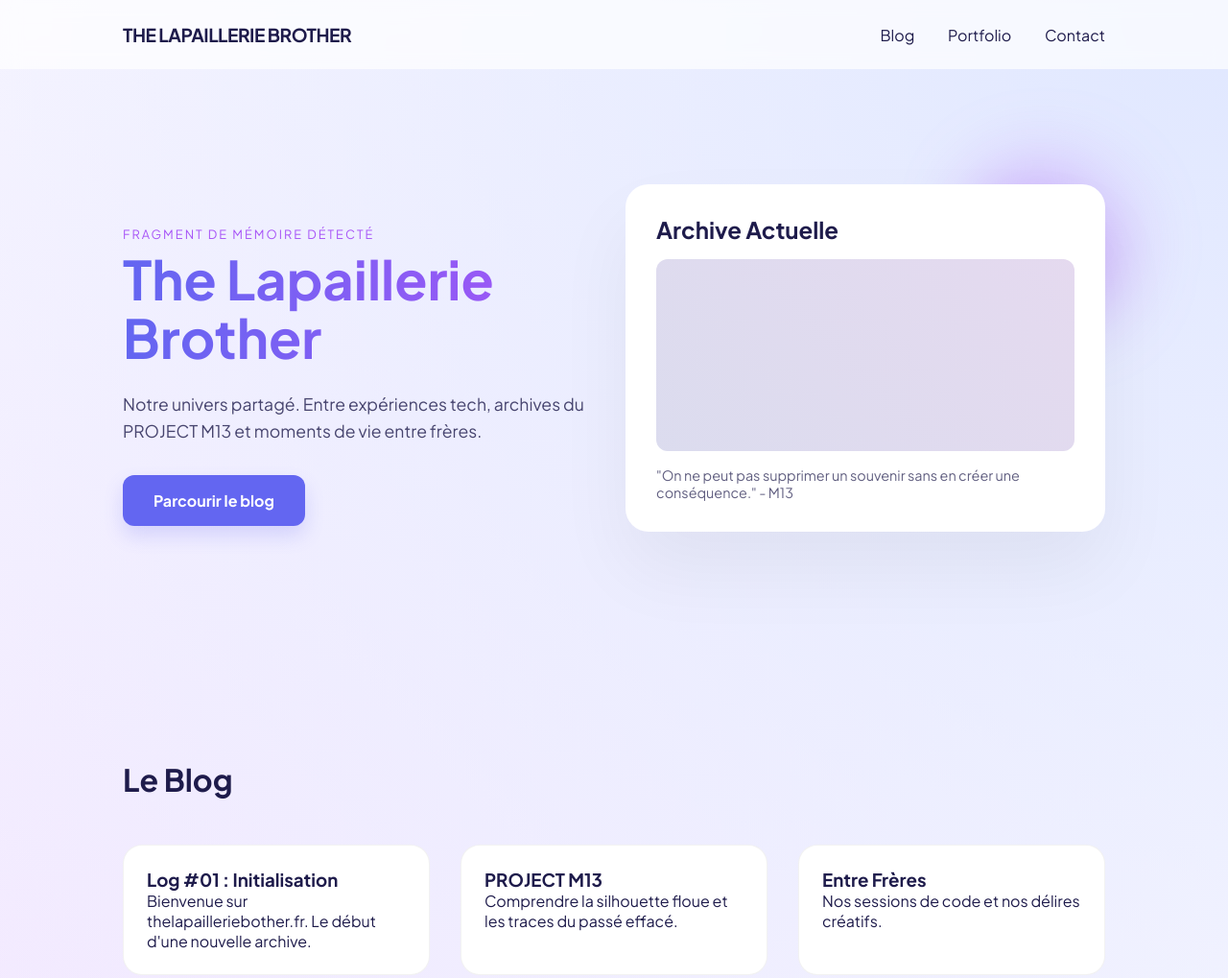
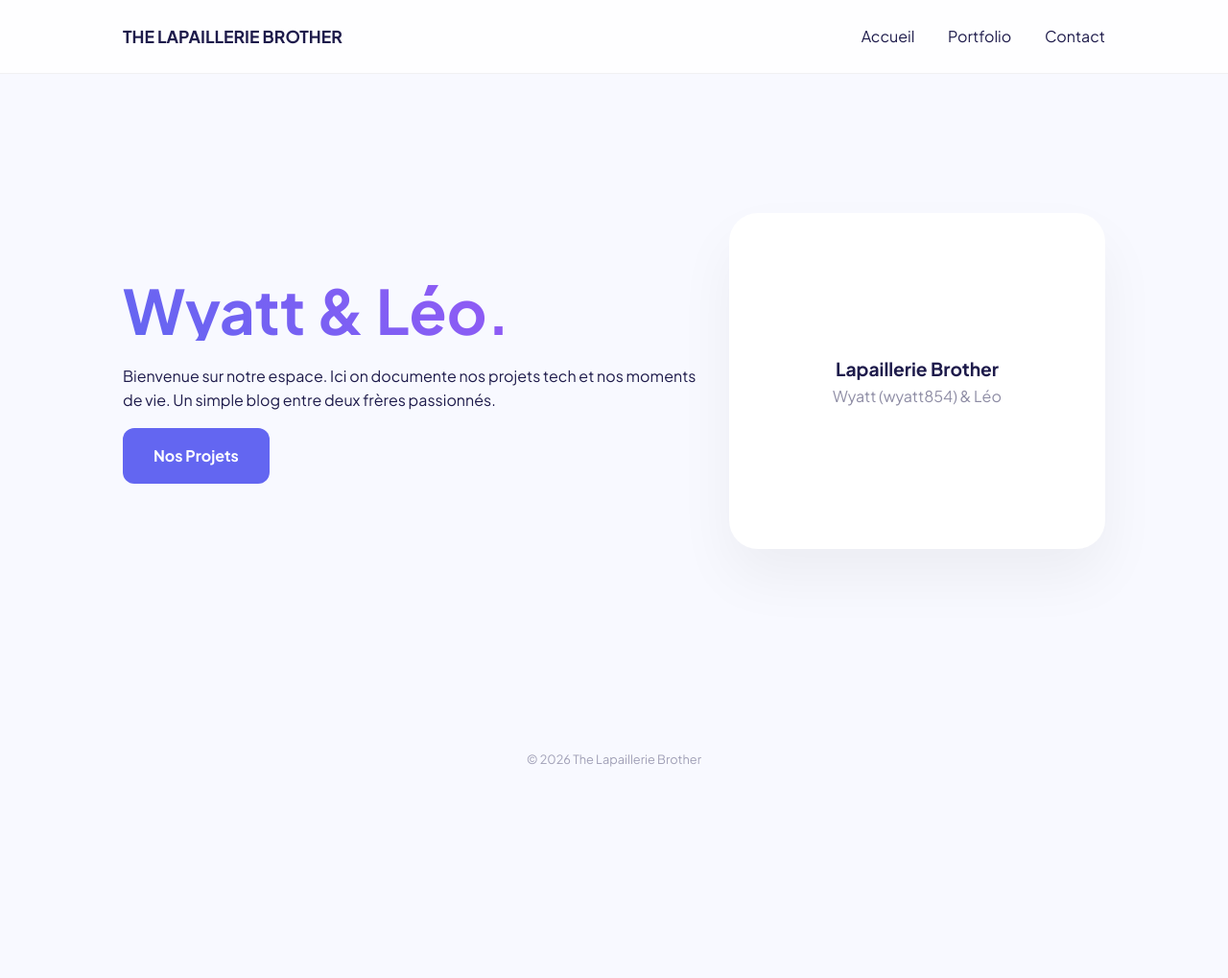
Before and after one commit to wyatt854/thelapailleriebrother.fr, a plain HTML site: page index.html in a window 1280 px wide. Shown: the top 1019 px of the page at 96% size. After the commit the page ends 866 px from the top, so only its background shows below. Drawn offline with Linux system fonts and the light colour scheme.

Commit message:
Update index.html

```diff
--- a/index.html
+++ b/index.html
@@ -3,234 +3,46 @@
 <head>
     <meta charset="UTF-8">
     <meta name="viewport" content="width=device-width, initial-scale=1.0">
-    <title>The Lapaillerie Brother | Blog & Portfolio</title>
-    <link rel="preconnect" href="https://fonts.googleapis.com">
-    <link rel="preconnect" href="https://fonts.gstatic.com" crossorigin>
+    <title>The Lapaillerie Brother | Wyatt & Léo</title>
     <link href="https://fonts.googleapis.com/css2?family=Plus+Jakarta+Sans:wght@300;400;700&display=swap" rel="stylesheet">
     <style>
-        :root {
-            --bg-color: #f8f9ff;
-            --primary-accent: #6366f1;
-            --secondary-accent: #a855f7;
-            --text-dark: #1e1b4b;
-            --glass: rgba(255, 255, 255, 0.7);
-        }
-
-        * {
-            margin: 0;
-            padding: 0;
-            box-sizing: border-box;
-        }
-
-        body {
-            font-family: 'Plus Jakarta Sans', sans-serif;
-            background-color: var(--bg-color);
-            color: var(--text-dark);
-            overflow-x: hidden;
-            background: radial-gradient(circle at top right, #e0e7ff, transparent),
-                        radial-gradient(circle at bottom left, #f3e8ff, transparent);
-            min-height: 100vh;
-        }
-
-        /* Navigation Style Hostinger */
-        nav {
-            display: flex;
-            justify-content: space-between;
-            align-items: center;
-            padding: 1.5rem 10%;
-            background: var(--glass);
-            backdrop-filter: blur(10px);
-            position: sticky;
-            top: 0;
-            z-index: 100;
-        }
-
-        .logo {
-            font-weight: 700;
-            font-size: 1.2rem;
-            letter-spacing: -0.5px;
-            text-transform: uppercase;
-        }
-
-        .nav-links a {
-            text-decoration: none;
-            color: var(--text-dark);
-            margin-left: 2rem;
-            font-weight: 500;
-            transition: color 0.3s;
-        }
-
-        .nav-links a:hover {
-            color: var(--primary-accent);
-        }
-
-        /* Hero Section */
-        header {
-            display: flex;
-            align-items: center;
-            justify-content: space-between;
-            padding: 5rem 10%;
-            min-height: 80vh;
-        }
-
-        .hero-content {
-            max-width: 500px;
-        }
-
-        .hero-content h1 {
-            font-size: 3.5rem;
-            line-height: 1.1;
-            margin-bottom: 1.5rem;
-            background: linear-gradient(to right, var(--primary-accent), var(--secondary-accent));
-            -webkit-background-clip: text;
-            -webkit-text-fill-color: transparent;
-        }
-
-        .hero-content p {
-            font-size: 1.1rem;
-            line-height: 1.6;
-            margin-bottom: 2rem;
-            opacity: 0.8;
-        }
-
-        .btn {
-            display: inline-block;
-            padding: 1rem 2rem;
-            background: var(--primary-accent);
-            color: white;
-            text-decoration: none;
-            border-radius: 12px;
-            font-weight: 600;
-            box-shadow: 0 10px 20px rgba(99, 102, 241, 0.2);
-            transition: transform 0.3s;
-        }
-
-        .btn:hover {
-            transform: translateY(-3px);
-        }
-
-        /* Visual Element */
-        .hero-visual {
-            position: relative;
-            width: 500px;
-            height: 400px;
-        }
-
-        .card-preview {
-            background: white;
-            padding: 2rem;
-            border-radius: 24px;
-            box-shadow: 0 40px 80px rgba(0,0,0,0.05);
-            position: absolute;
-            width: 100%;
-            z-index: 2;
-        }
-
-        .floating-shape {
-            position: absolute;
-            width: 150px;
-            height: 150px;
-            background: linear-gradient(45deg, var(--secondary-accent), transparent);
-            filter: blur(40px);
-            top: -20px;
-            right: -20px;
-            z-index: 1;
-            border-radius: 50%;
-        }
-
-        /* Content Section */
-        section {
-            padding: 5rem 10%;
-        }
-
-        .grid {
-            display: grid;
-            grid-template-columns: repeat(auto-fit, minmax(300px, 1fr));
-            gap: 2rem;
-        }
-
-        .post-card {
-            background: white;
-            padding: 1.5rem;
-            border-radius: 20px;
-            border: 1px solid rgba(0,0,0,0.05);
-            transition: 0.3s;
-        }
-
-        .post-card:hover {
-            border-color: var(--primary-accent);
-        }
-
-        footer {
-            text-align: center;
-            padding: 3rem;
-            opacity: 0.5;
-            font-size: 0.9rem;
-        }
-
-        .m13-glitch {
-            font-size: 0.8rem;
-            letter-spacing: 2px;
-            text-transform: uppercase;
-            color: var(--secondary-accent);
-            margin-bottom: 0.5rem;
-            display: block;
-        }
-
+        :root { --bg: #f8f9ff; --primary: #6366f1; --dark: #1e1b4b; --glass: rgba(255, 255, 255, 0.8); }
+        * { margin: 0; padding: 0; box-sizing: border-box; }
+        body { font-family: 'Plus Jakarta Sans', sans-serif; background: var(--bg); color: var(--dark); line-height: 1.6; }
+        nav { display: flex; justify-content: space-between; align-items: center; padding: 1.5rem 10%; background: var(--glass); backdrop-filter: blur(10px); position: sticky; top: 0; z-index: 100; border-bottom: 1px solid rgba(0,0,0,0.05); }
+        .logo { font-weight: 700; text-transform: uppercase; font-size: 1.1rem; }
+        .nav-links a { text-decoration: none; color: var(--dark); margin-left: 2rem; font-weight: 500; }
+        header { display: flex; align-items: center; justify-content: space-between; padding: 8rem 10%; min-height: 80vh; gap: 2rem; }
+        .hero-text { max-width: 600px; }
+        .hero-text h1 { font-size: 4rem; line-height: 1; margin-bottom: 1.5rem; background: linear-gradient(45deg, #6366f1, #a855f7); -webkit-background-clip: text; -webkit-text-fill-color: transparent; }
+        .btn { display: inline-block; padding: 1rem 2rem; background: var(--primary); color: white; text-decoration: none; border-radius: 12px; font-weight: 600; margin-top: 1rem; transition: 0.3s; }
+        .btn:hover { transform: translateY(-3px); box-shadow: 0 10px 20px rgba(99, 102, 241, 0.2); }
+        .hero-img { position: relative; width: 450px; height: 350px; background: white; border-radius: 30px; box-shadow: 0 30px 60px rgba(0,0,0,0.05); display: flex; align-items: center; justify-content: center; }
+        footer { text-align: center; padding: 4rem; opacity: 0.4; font-size: 0.8rem; }
     </style>
 </head>
 <body>
-
     <nav>
         <div class="logo">The Lapaillerie Brother</div>
         <div class="nav-links">
-            <a href="#blog">Blog</a>
-            <a href="#portfolio">Portfolio</a>
-            <a href="#contact">Contact</a>
+            <a href="/">Accueil</a>
+            <a href="/portfolio/">Portfolio</a>
+            <a href="/contact/">Contact</a>
         </div>
     </nav>
-
     <header>
-        <div class="hero-content">
-            <span class="m13-glitch">Fragment de mémoire détecté</span>
-            <h1>The Lapaillerie Brother</h1>
-            <p>Notre univers partagé. Entre expériences tech, archives du PROJECT M13 et moments de vie entre frères.</p>
-            <a href="#blog" class="btn">Parcourir le blog</a>
+        <div class="hero-text">
+            <h1>Wyatt & Léo.</h1>
+            <p>Bienvenue sur notre espace. Ici on documente nos projets tech et nos moments de vie. Un simple blog entre deux frères passionnés.</p>
+            <a href="/portfolio/" class="btn">Nos Projets</a>
         </div>
-
-        <div class="hero-visual">
-            <div class="floating-shape"></div>
-            <div class="card-preview">
-                <h2 style="margin-bottom: 1rem;">Archive Actuelle</h2>
-                <div style="width: 100%; height: 200px; background: #eee; border-radius: 12px; margin-bottom: 1rem; overflow: hidden; position: relative;">
-                    <div style="position: absolute; inset: 0; background: linear-gradient(45deg, #6366f122, #a855f722);"></div>
-                </div>
-                <p style="font-size: 0.9rem; opacity: 0.7;">"On ne peut pas supprimer un souvenir sans en créer une conséquence." - M13</p>
+        <div class="hero-img">
+            <div style="text-align: center;">
+                <p style="font-weight: bold; font-size: 1.2rem;">Lapaillerie Brother</p>
+                <p style="opacity: 0.5;">Wyatt (wyatt854) & Léo</p>
             </div>
         </div>
     </header>
-
-    <section id="blog">
-        <h2 style="margin-bottom: 3rem; font-size: 2rem;">Le Blog</h2>
-        <div class="grid">
-            <div class="post-card">
-                <h3>Log #01 : Initialisation</h3>
-                <p>Bienvenue sur thelapailleriebother.fr. Le début d'une nouvelle archive.</p>
-            </div>
-            <div class="post-card">
-                <h3>PROJECT M13</h3>
-                <p>Comprendre la silhouette floue et les traces du passé effacé.</p>
-            </div>
-            <div class="post-card">
-                <h3>Entre Frères</h3>
-                <p>Nos sessions de code et nos délires créatifs.</p>
-            </div>
-        </div>
-    </section>
-
-    <footer>
-        &copy; 2026 The Lapaillerie Brother - Archive de fraternité.
-    </footer>
-
+    <footer>&copy; 2026 The Lapaillerie Brother</footer>
 </body>
 </html>
```
